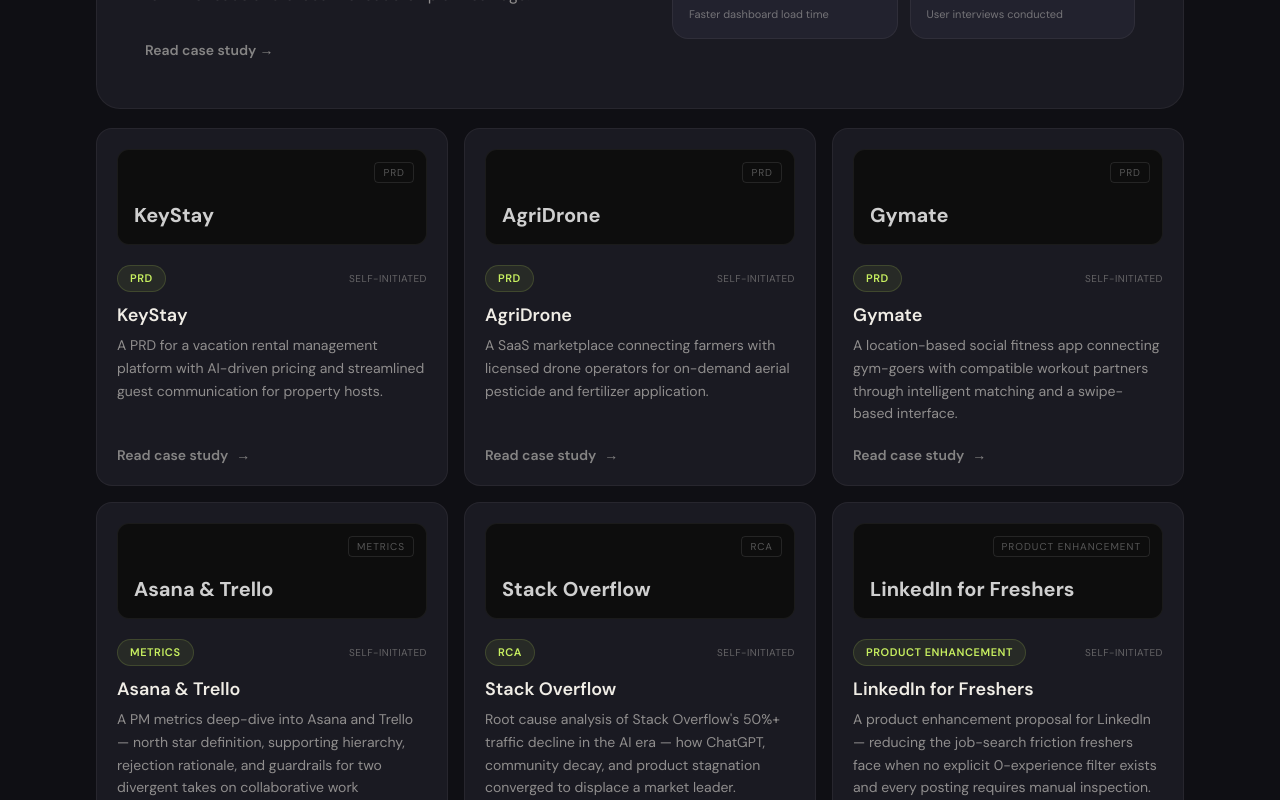
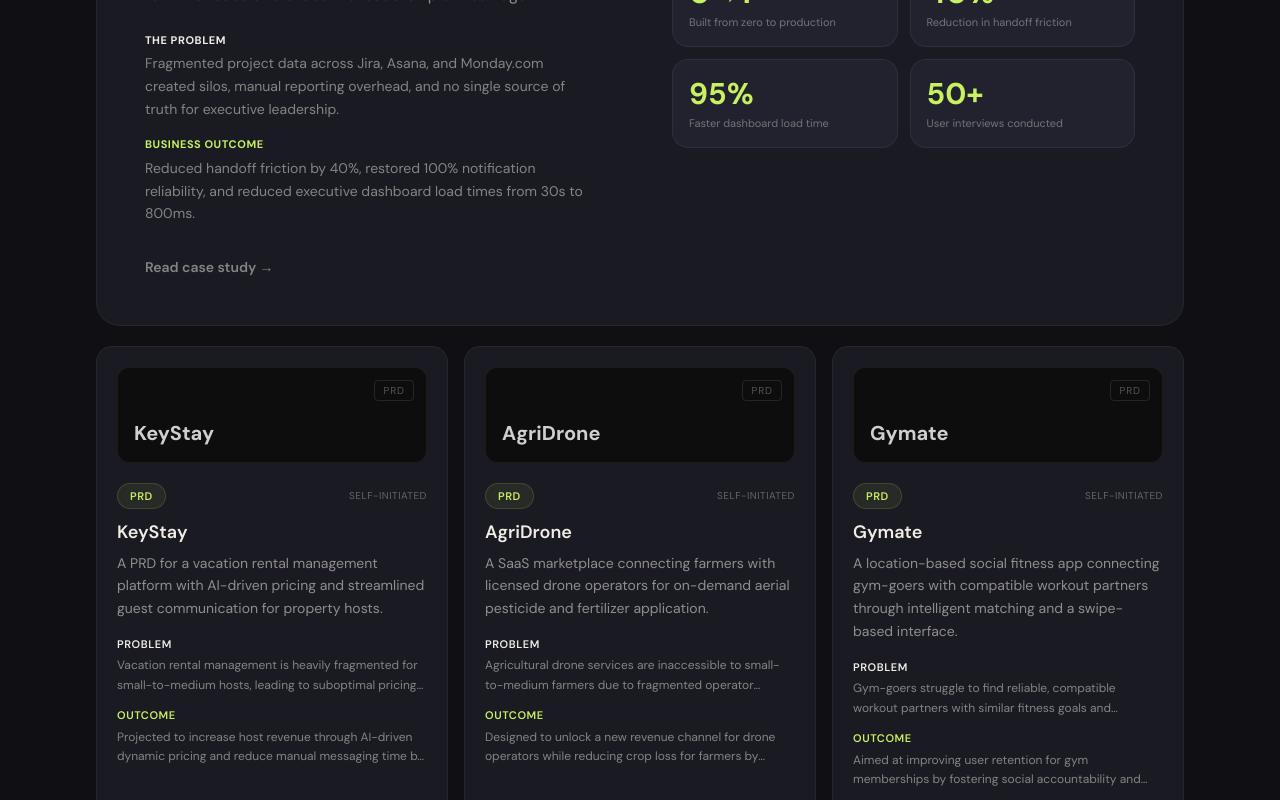
Before and after one commit to 21r11a1208/Portfolio, a Next.js app: page / in a window 1280 px wide. Shown: the part 3200-4000 px from the top of the page. Built offline with nearby package versions, Linux system fonts and the light colour scheme; no server answers.

Commit message:
PS and BO

```diff
--- a/src/app/sitemap.ts
+++ b/src/app/sitemap.ts
@@ -14,6 +14,8 @@
   { slug: "linkedin-fresher",      lastModified: "2025-03-01", priority: 0.8 },
   { slug: "cluely",                lastModified: "2025-03-15", priority: 0.8 },
   { slug: "asana-trello-metrics",  lastModified: "2025-03-19", priority: 0.8 },
+  { slug: "college-erp",           lastModified: "2025-03-25", priority: 0.8 },
+  { slug: "linkedin-rca",          lastModified: "2025-03-25", priority: 0.8 },
 ];
 
 export default function sitemap(): MetadataRoute.Sitemap {
--- a/src/components/experience/TimelineEntry.tsx
+++ b/src/components/experience/TimelineEntry.tsx
@@ -60,6 +60,24 @@
             className="overflow-hidden"
           >
             <ul className="mt-4 flex flex-col gap-2.5 text-sm font-body text-[var(--text-65)] leading-relaxed pb-2">
+              {entry.problemStatement && (
+                <li className="flex gap-3 mb-1">
+                  <span className="mt-1.5 flex-shrink-0 w-1.5 h-1.5 rounded-full bg-[var(--accent)]" aria-hidden="true" />
+                  <div>
+                    <span className="font-semibold text-[var(--text)]">The Problem: </span>
+                    {entry.problemStatement}
+                  </div>
+                </li>
+              )}
+              {entry.businessImpact && (
+                <li className="flex gap-3 mb-2">
+                  <span className="mt-1.5 flex-shrink-0 w-1.5 h-1.5 rounded-full bg-[var(--accent)]" aria-hidden="true" />
+                  <div>
+                    <span className="font-semibold text-[var(--text)]">Business Outcome: </span>
+                    {entry.businessImpact}
+                  </div>
+                </li>
+              )}
               {entry.achievements.map((item, i) => (
                 <li key={i} className="flex gap-3">
                   <span className="mt-1.5 flex-shrink-0 w-1.5 h-1.5 rounded-full bg-[var(--accent-25)]" aria-hidden="true" />
--- a/src/components/projects/CaseStudyLayout.tsx
+++ b/src/components/projects/CaseStudyLayout.tsx
@@ -1,6 +1,7 @@
 import { Tag } from "@/components/ui/Tag";
 import { ReadingProgressBar } from "@/components/ui/ReadingProgressBar";
 import { Project } from "@/types";
+import { projects } from "@/data/projects";
 
 interface CaseStudyLayoutProps {
   project: Pick<Project, "title" | "type" | "status" | "description">;
@@ -9,6 +10,8 @@
 }
 
 export function CaseStudyLayout({ project, readTime = "5 min read", children }: CaseStudyLayoutProps) {
+  const fullProject = projects.find(p => p.title === project.title);
+
   return (
     <article>
       <ReadingProgressBar />
@@ -29,9 +32,26 @@
         <h1 className="text-4xl md:text-5xl font-display font-bold text-[var(--text)] leading-tight mb-4">
           {project.title}
         </h1>
-        <p className="text-lg font-body text-[var(--text-55)] leading-relaxed">
+        <p className="text-lg font-body text-[var(--text-55)] leading-relaxed mb-8">
           {project.description}
         </p>
+
+        {(fullProject?.problemStatement || fullProject?.businessImpact) && (
+          <div className="grid md:grid-cols-2 gap-6 p-6 rounded-2xl bg-[var(--surface-2)] border border-[var(--border)]">
+            {fullProject.problemStatement && (
+              <div>
+                <h3 className="text-sm font-display font-bold text-[var(--text)] uppercase tracking-wider mb-2">The Problem</h3>
+                <p className="text-sm font-body text-[var(--text-65)] leading-relaxed">{fullProject.problemStatement}</p>
+              </div>
+            )}
+            {fullProject.businessImpact && (
+              <div>
+                <h3 className="text-sm font-display font-bold text-[var(--accent-text)] uppercase tracking-wider mb-2">Business Outcome</h3>
+                <p className="text-sm font-body text-[var(--text-65)] leading-relaxed">{fullProject.businessImpact}</p>
+              </div>
+            )}
+          </div>
+        )}
       </header>
 
       {/* Body */}
--- a/src/components/projects/ProjectCard.tsx
+++ b/src/components/projects/ProjectCard.tsx
@@ -88,9 +88,24 @@
         {project.title}
       </h3>
 
-      <p className="text-sm font-body text-[var(--text-55)] leading-relaxed flex-1 mb-5">
+      <p className="text-sm font-body text-[var(--text-55)] leading-relaxed mb-4">
         {project.description}
       </p>
+
+      <div className="flex-1 flex flex-col gap-3 mb-5">
+        {project.problemStatement && (
+          <div>
+            <p className="text-[11px] font-display font-semibold text-[var(--text-80)] uppercase tracking-wider mb-1">Problem</p>
+            <p className="text-[12px] font-body text-[var(--text-50)] leading-relaxed line-clamp-2">{project.problemStatement}</p>
+          </div>
+        )}
+        {project.businessImpact && (
+          <div>
+            <p className="text-[11px] font-display font-semibold text-[var(--accent-text)] uppercase tracking-wider mb-1">Outcome</p>
+            <p className="text-[12px] font-body text-[var(--text-50)] leading-relaxed line-clamp-2">{project.businessImpact}</p>
+          </div>
+        )}
+      </div>
 
       <div className="flex items-center justify-between">
         <span className="inline-flex items-center gap-2 text-sm font-display font-semibold text-[var(--text-50)] group-hover:text-[var(--accent-text)] transition-colors">
--- a/src/components/sections/Projects.tsx
+++ b/src/components/sections/Projects.tsx
@@ -82,9 +82,24 @@
               {featured.title}
             </h3>
 
-            <p className="text-base font-body text-[var(--text-55)] leading-relaxed mb-8 max-w-md">
+            <p className="text-base font-body text-[var(--text-55)] leading-relaxed mb-6 max-w-md">
               {featured.description}
             </p>
+
+            <div className="flex flex-col gap-4 mb-8 max-w-md">
+              {featured.problemStatement && (
+                <div>
+                  <p className="text-[11px] font-display font-bold text-[var(--text)] uppercase tracking-wider mb-1">The Problem</p>
+                  <p className="text-sm font-body text-[var(--text-50)] leading-relaxed">{featured.problemStatement}</p>
+                </div>
+              )}
+              {featured.businessImpact && (
+                <div>
+                  <p className="text-[11px] font-display font-bold text-[var(--accent-text)] uppercase tracking-wider mb-1">Business Outcome</p>
+                  <p className="text-sm font-body text-[var(--text-50)] leading-relaxed">{featured.businessImpact}</p>
+                </div>
+              )}
+            </div>
 
             <div className="flex items-center gap-4">
               <motion.span
```
